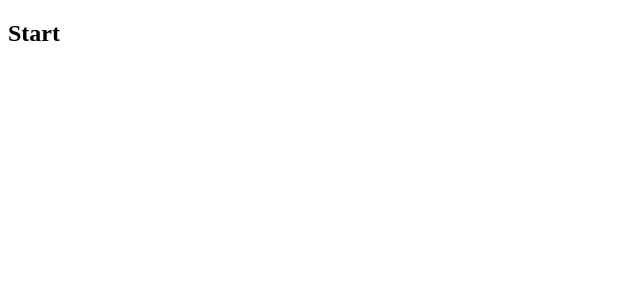
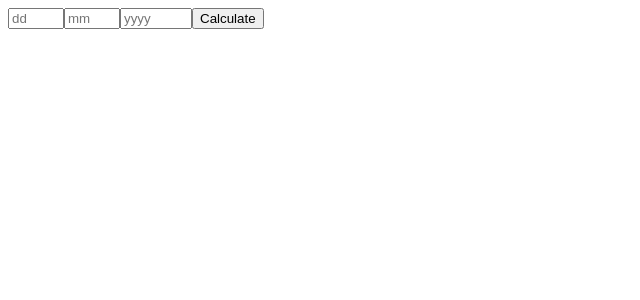
Before and after one commit to Alim1899/age-calculator, a React (Create React App) app: page / in a window 1280 px wide. Shown: the top 300 px of the page, without its empty margins (0-640 px from the left). Built offline with nearby package versions, Linux system fonts and the light colour scheme.

Commit message:
Created and rendered form component in to UI

```diff
--- a/src/App.js
+++ b/src/App.js
@@ -1,11 +1,10 @@
-
-import './App.css';
+import Content from "./components/UI/Content";
+import "./App.css";
 
 function App() {
   return (
     <div>
-    <h2>Start</h2>
-
+      <Content />
     </div>
   );
 }
--- /dev/null
+++ b/src/components/Forms/Form.js
@@ -0,0 +1,60 @@
+import React, { useState } from "react";
+
+const Form = (props) => {
+  const [day, setDay] = useState('');
+  const [month, setMonth] = useState('');
+  const [year, setYear] = useState('');
+
+  const dataSaver = (event) => {
+    if (event.target.id === "day") setDay(( event.target.value));
+    if (event.target.id === "month") setMonth(event.target.value);
+    if (event.target.id === "year") setYear(event.target.value);
+  };
+
+    console.log(month,day,year);
+
+  const reset = (event) => {
+    event.preventDefault();
+    setYear('');
+    setDay('');
+    setMonth('');
+    console.log(month,day,year);
+  };
+
+  return (
+    <div>
+      <input
+        type="number"
+        max="31"
+        min="0"
+        id="day"
+        placeholder="dd"
+        value={day}
+        onChange={dataSaver}
+      />
+      <input
+        type="number"
+        min="0"
+        max="12"
+        id="month"
+        placeholder="mm"
+        value={month}
+        onChange={dataSaver}
+      />
+      <input
+        type="number"
+        min="0"
+        max="2023"
+        id="year"
+        value={year}
+        placeholder="yyyy"
+        onChange={dataSaver}
+      />
+      <button onClick={reset} id="submit" type="submit">
+        Calculate
+      </button>
+    </div>
+  );
+};
+
+export default Form;
--- /dev/null
+++ b/src/components/UI/Content.js
@@ -0,0 +1,11 @@
+import React from "react";
+import Form from "../Forms/Form";
+const Content = (props) => {
+  return (
+    <>
+      <Form />
+      <h2>{props.day}</h2>
+    </>
+  );
+};
+export default Content;
--- a/src/index.js
+++ b/src/index.js
@@ -1,6 +1,5 @@
 import React from 'react';
 import ReactDOM from 'react-dom/client';
-
 import App from './App';
 import reportWebVitals from './reportWebVitals';
 
```
Also changed, not shown: src/components/Form/UI/Content.css (deleted), src/components/Form/UI/Content.js (deleted), src/components/Forms/Form.css (added), src/components/UI/Content.css (added).
